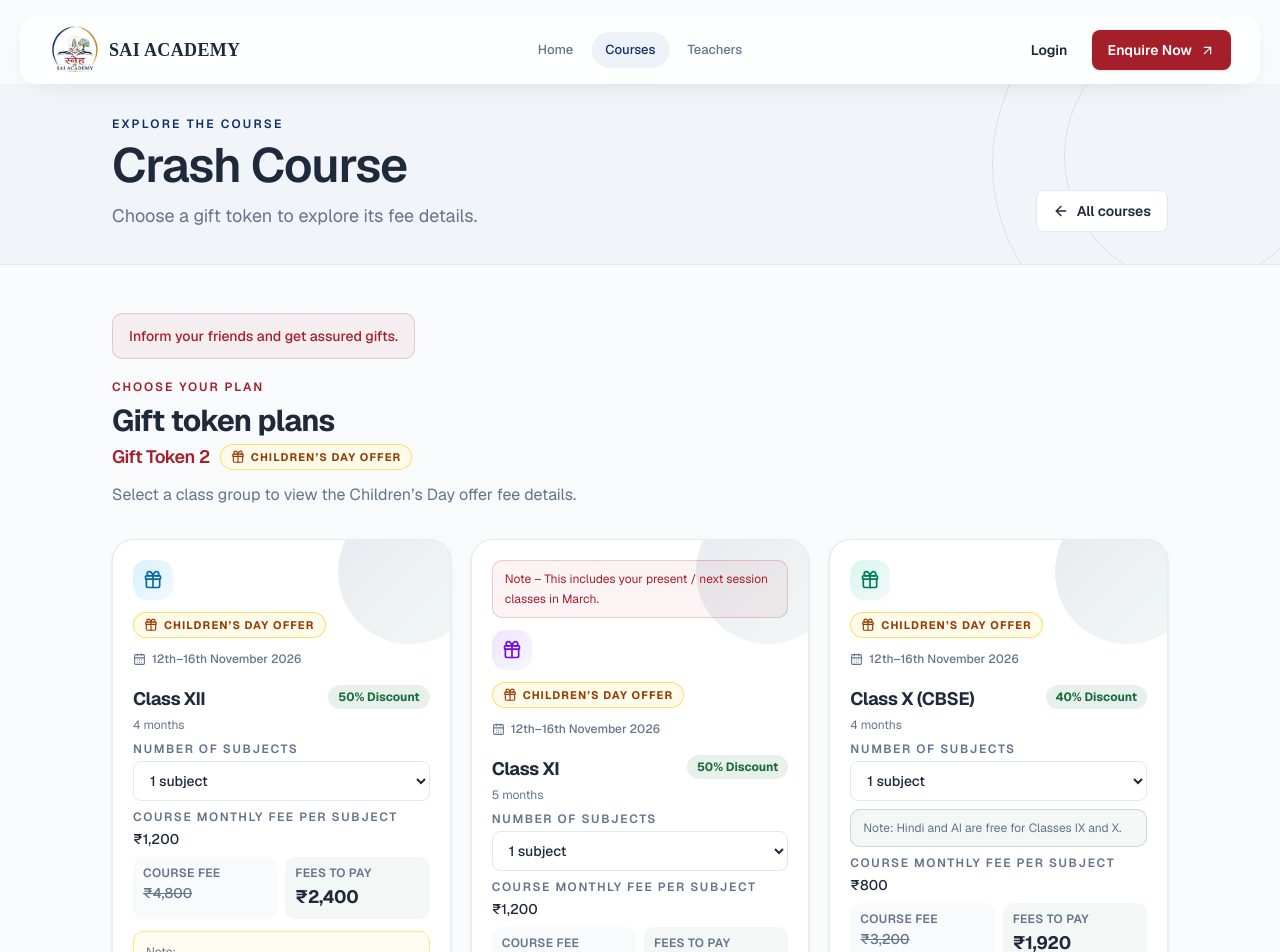
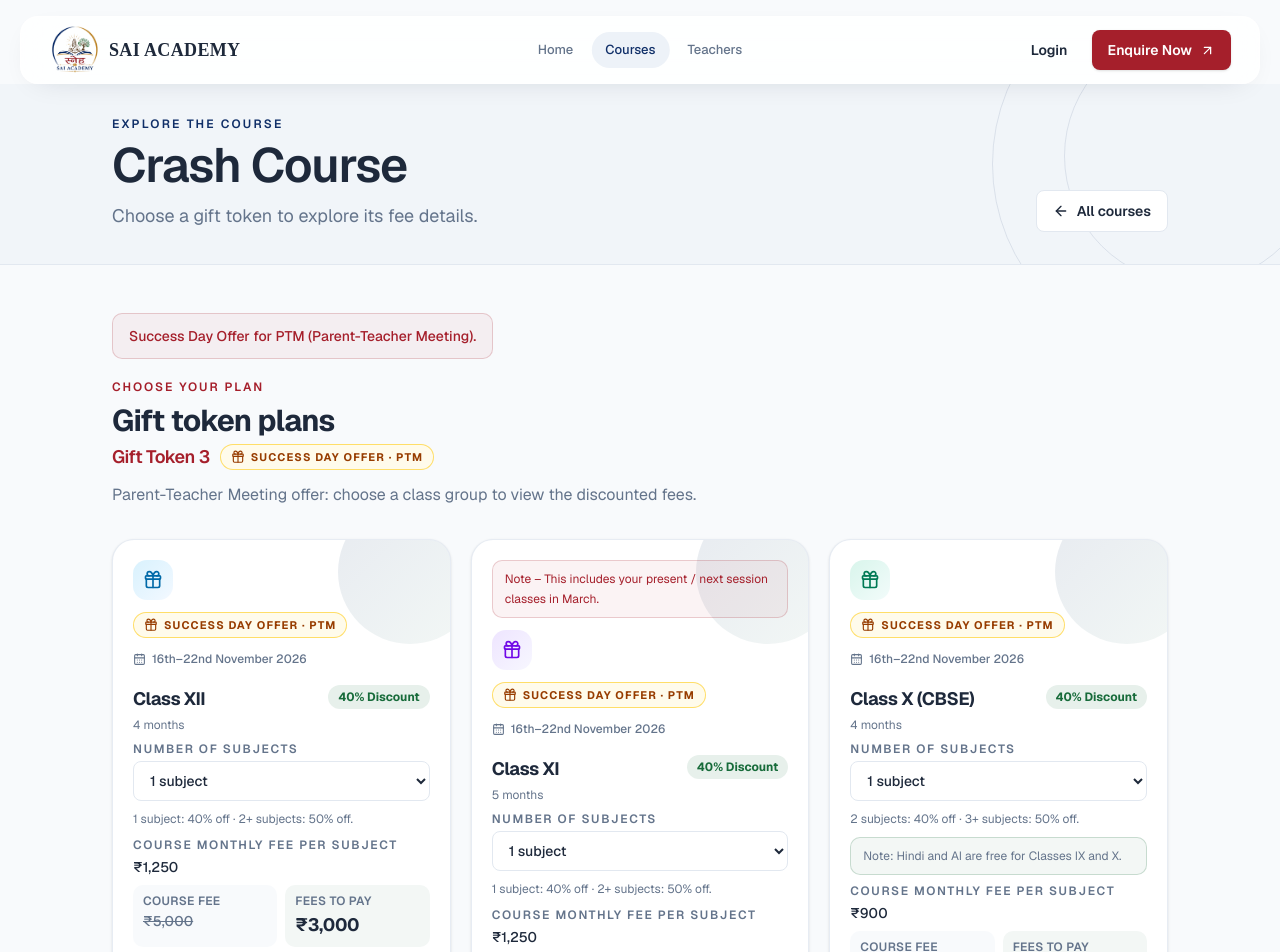
Before and after one commit to nikhilgoswami99/Sai-Academy-LMS, a Next.js app: page /courses/crash-course in a window 1280 px wide. Shown: the top 952 px of the page. Built offline with nearby package versions, Linux system fonts and the light colour scheme.

Commit message:
feat: update gift token fees and enhance teacher profile images

```diff
--- a/app/(website)/courses/[slug]/gift-token-fees.tsx
+++ b/app/(website)/courses/[slug]/gift-token-fees.tsx
@@ -26,8 +26,8 @@ const tokens = [
     id: 1,
     classes: "XII",
     months: 4,
-    feePerSubject: 1200,
-    totalFee: 1200 * 4,
+    feePerSubject: 1250,
+    totalFee: 1250 * 4,
     discount: 50,
     payment: "One-time payment",
     includes: [
@@ -40,8 +40,8 @@ const tokens = [
     id: 2,
     classes: "XI",
     months: 5,
-    feePerSubject: 1200,
-    totalFee: 1200 * 5,
+    feePerSubject: 1250,
+    totalFee: 1250 * 5,
     discount: 50,
     payment: "One-time payment",
     includes: [
@@ -54,8 +54,8 @@ const tokens = [
     id: 3,
     classes: "X (CBSE)",
     months: 4,
-    feePerSubject: 800,
-    totalFee: 800 * 4,
+    feePerSubject: 900,
+    totalFee: 900 * 4,
     discount: 50,
     payment: "One-time payment",
     includes: [
@@ -68,8 +68,8 @@ const tokens = [
     id: 4,
     classes: "IX (CBSE)",
     months: 5,
-    feePerSubject: 800,
-    totalFee: 800 * 5,
+    feePerSubject: 900,
+    totalFee: 900 * 5,
     discount: 50,
     payment: "One-time payment",
     includes: [
@@ -127,14 +127,14 @@ const formatCurrency = (amount: number) =>
   }).format(amount);
 
 function getDiscountRate(token: GiftToken, subjectCount: number) {
-  if (token.id === 1) return 50;
-  if (token.id === 2) return 50;
+  if (token.id <= 2) return subjectCount === 1 ? 40 : 50;
   if (token.id <= 4) return subjectCount <= 2 ? 40 : 50;
   return token.discount;
 }
 
 function calculateFee(token: GiftToken, subjectCount: number) {
-  const chargeableSubjects = token.id >= 3 ? Math.min(subjectCount, 4) : subjectCount;
+  const chargeableSubjects =
+    token.id >= 5 ? Math.min(subjectCount, 4) : subjectCount;
   const courseFee = chargeableSubjects * token.totalFee;
   const discountRate = getDiscountRate(token, subjectCount);
   const discountAmount = courseFee * (discountRate / 100);
@@ -162,7 +162,7 @@ function GiftTokenDetails({
     subjectCount,
   );
   const chargedSubjectCount =
-    token.id >= 3 ? Math.min(subjectCount, 4) : subjectCount;
+    token.id >= 5 ? Math.min(subjectCount, 4) : subjectCount;
 
   return (
     <DialogContent
@@ -182,7 +182,7 @@ function GiftTokenDetails({
           <div className="relative pr-8">
             <span className="inline-flex items-center gap-2 rounded-full bg-white/10 px-3 py-1.5 text-xs font-semibold tracking-wide text-white/90">
               <Sparkles aria-hidden="true" size={14} />
-              Gift Token 2 • Crash Course
+              Gift Token 3 • Crash Course
             </span>
             <DialogHeader className="mt-4 gap-2 text-left">
               <DialogTitle className="text-2xl font-bold tracking-tight text-white sm:text-3xl">
@@ -214,10 +214,10 @@ function GiftTokenDetails({
                 </span>
                 <span className="mt-2 inline-flex items-center gap-1.5 rounded-full border border-amber-300/70 bg-amber-50 px-2.5 py-1 text-[11px] font-bold uppercase tracking-[0.1em] text-amber-800">
                   <Gift aria-hidden="true" size={14} />
-                  Children’s Day Offer
+                  Success Day Offer · PTM
                 </span>
                 <span className="mt-1 text-[12px] leading-4">
-                  Valid 12th–16th November 2026
+                  Valid 16th–22nd November 2026
                 </span>
               </div>
             </div>
@@ -403,7 +403,7 @@ function EnrollStepDialog({
       {step === 1 ? (
         <>
         <p className="rounded-lg border border-brand-red/20 bg-brand-red/5 px-4 py-3 text-sm font-medium text-brand-red">
-          Inform your friends and get assured gifts.
+          Success Day Offer for PTM (Parent-Teacher Meeting).
         </p>
         <form onSubmit={continueToPayment} className="space-y-4">
           <div className="grid gap-3 sm:grid-cols-2">
@@ -714,7 +714,7 @@ export function GiftTokenFees() {
   return (
     <section aria-labelledby="gift-token-heading">
       <p className="mb-5 w-fit rounded-lg border border-brand-red/20 bg-brand-red/5 px-4 py-3 text-sm font-medium text-brand-red">
-        Inform your friends and get assured gifts.
+        Success Day Offer for PTM (Parent-Teacher Meeting).
       </p>
       <div className="mb-8 max-w-2xl">
         <p className="text-xs font-semibold uppercase tracking-[0.16em] text-brand-red">
@@ -728,15 +728,15 @@ export function GiftTokenFees() {
         </h2>
         <div className="mt-1 flex flex-wrap items-center gap-2.5">
           <h3 className="text-base font-semibold tracking-tight text-brand-red sm:text-lg">
-            Gift Token 2
+            Gift Token 3
           </h3>
           <span className="inline-flex items-center gap-1.5 rounded-full border border-amber-300/70 bg-amber-50 px-2.5 py-1 text-[11px] font-bold uppercase tracking-[0.1em] text-amber-800">
             <Gift aria-hidden="true" size={14} />
-            Children’s Day Offer
+            Success Day Offer · PTM
           </span>
         </div>
         <p className="mt-3 text-sm leading-6 text-muted-foreground sm:text-base">
-          Select a class group to view the Children’s Day offer fee details.
+          Parent-Teacher Meeting offer: choose a class group to view the discounted fees.
         </p>
       </div>
 
@@ -771,11 +771,11 @@ export function GiftTokenFees() {
               </span>
               <span className="mt-3 inline-flex items-center gap-1.5 rounded-full border border-amber-300/70 bg-amber-50 px-2.5 py-1 text-[11px] font-bold uppercase tracking-[0.1em] text-amber-800">
                 <Gift aria-hidden="true" size={14} />
-                Children’s Day Offer
+                Success Day Offer · PTM
               </span>
               <span className="mt-3 inline-flex items-center gap-1.5 text-xs font-medium text-muted-foreground">
                 <CalendarDays aria-hidden="true" size={13} />
-                12th–16th November 2026
+                16th–22nd November 2026
               </span>
               <span className="mt-3 flex flex-wrap items-start justify-between gap-2">
                 <span className="text-lg font-bold tracking-tight">
@@ -819,6 +819,13 @@ export function GiftTokenFees() {
                   ),
                 )}
               </select>
+              {token.id <= 4 && (
+                <p className="mt-2 text-xs leading-5 text-muted-foreground">
+                  {token.id <= 2
+                    ? "1 subject: 40% off · 2+ subjects: 50% off."
+                    : "2 subjects: 40% off · 3+ subjects: 50% off."}
+                </p>
+              )}
               {token.id >= 3 && subjectCount < 2 && subjectValidationTokenId === token.id && (
                 <p role="alert" className="mt-2 text-sm font-medium text-destructive">
                   Enroll for minimum 2 subjects
@@ -909,7 +916,7 @@ export function GiftTokenFees() {
       </div>
 
       <p className="mt-8 rounded-xl border border-border bg-secondary/60 px-5 py-4 text-center text-sm font-medium leading-6 text-foreground">
-        Children’s Day Offer under Gift Token 2 is valid from 12th to 16th November 2026.
+        Success Day Offer (PTM – Parent-Teacher Meeting) under Gift Token 3 is valid from 16th to 22nd November 2026.
       </p>
       <p className="mt-2 text-center font-serif text-sm font-bold leading-6 text-red-600" style={{ fontFamily: '"Times New Roman", Times, serif' }}>
         SAI ACADEMY reserves the right to amend the fees, offers, and related terms at any time.
@@ -958,7 +965,7 @@ export function GiftTokenFees() {
             </h2>
             <p className="mt-3 text-sm leading-6 sm:text-base">
               You have successfully enrolled for the crash course. You will get
-              your login credentials after 12th of November. We will message you
+              your login credentials after your enrollment is processed. We will message you
               about the payment confirmation within 24 hours.
             </p>
             <p
--- a/app/(website)/teachers/page.tsx
+++ b/app/(website)/teachers/page.tsx
@@ -1,5 +1,5 @@
+import Image from "next/image";
 import {
-  ArrowUpRight,
   BookOpenText,
   BriefcaseBusiness,
   GraduationCap,
@@ -15,7 +15,8 @@ const teacherCards = [
   {
     id: "teacher-one",
     name: "SACHIN KUMAR",
-    photoLabel: "Photo of teacher 1",
+    photo: "/teachers/SACHIN%20KUMAR.png",
+    photoLabel: "Photo of Sachin Kumar",
     qualification: "Add qualification",
     experience: "Add teaching experience",
     subject: "Add subject taught",
@@ -138,18 +139,32 @@ export default function TeachersPage() {
                     className="absolute -bottom-16 -left-8 size-44 rounded-full border border-primary/10 transition-transform duration-500 group-hover:scale-110 motion-reduce:transition-none"
                   />
                   <div
-                    role="img"
-                    aria-label={teacher.photoLabel}
-                    className="relative flex size-28 items-center justify-center rounded-full border-4 border-card/80 bg-card/80 text-primary shadow-lg backdrop-blur-sm transition duration-300 group-hover:scale-105 group-hover:shadow-xl motion-reduce:transform-none motion-reduce:transition-none sm:size-32"
+                    role={teacher.photo ? undefined : "img"}
+                    aria-label={teacher.photo ? undefined : teacher.photoLabel}
+                    className="relative size-56 overflow-hidden rounded-full border-4 border-card/80 bg-card/80 text-primary shadow-lg backdrop-blur-sm transition duration-300 group-hover:scale-[1.03] group-hover:shadow-xl motion-reduce:transform-none motion-reduce:transition-none sm:size-64"
                   >
+                    {teacher.photo ? (
+                      <Image
+                        src={teacher.photo}
+                        alt={teacher.photoLabel}
+                        fill
+                        sizes="(min-width: 640px) 256px, 224px"
+                        className="object-cover"
+                      />
+                    ) : (
+                      <span className="flex size-full items-center justify-center">
                         <UserRound
                           aria-hidden="true"
                           className="size-12 stroke-[1.4] sm:size-14"
                         />
+                      </span>
+                    )}
                   </div>
+                  {!teacher.photo && (
                     <span className="absolute bottom-4 left-4 rounded-full border border-border/60 bg-card/85 px-3 py-1 text-[11px] font-medium text-muted-foreground backdrop-blur-sm">
                       Photo placeholder
                     </span>
+                  )}
                 </div>
 
                 <div className="p-5 sm:p-6">
@@ -162,12 +177,6 @@ export default function TeachersPage() {
                         {teacher.name}
                       </h3>
                     </div>
-                    <span
-                      aria-hidden="true"
-                      className="flex size-9 shrink-0 items-center justify-center rounded-full bg-secondary text-primary transition duration-200 group-hover:bg-brand-blue group-hover:text-white"
-                    >
-                      <ArrowUpRight className="size-4 transition-transform duration-200 group-hover:-translate-y-0.5 group-hover:translate-x-0.5" />
-                    </span>
                   </div>
 
                   <dl className="mt-5 space-y-3 border-t border-border/70 pt-4">
```
Also changed, not shown: public/teachers/SACHIN KUMAR.png (added). Lines whose indentation alone changed are shown as unchanged.
